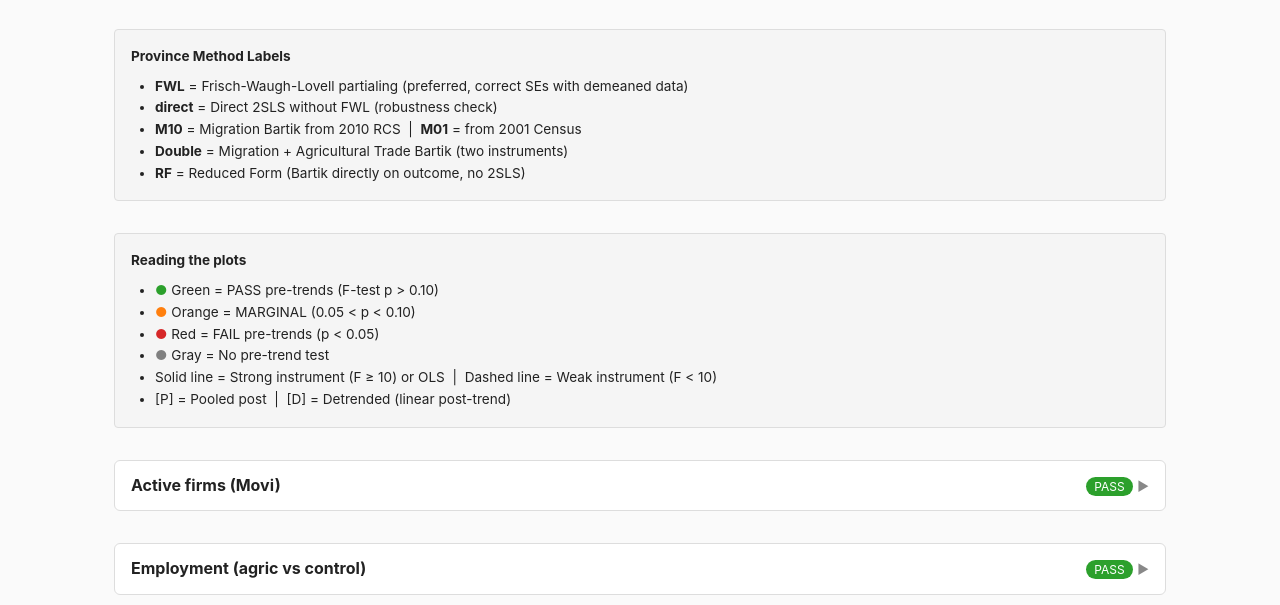
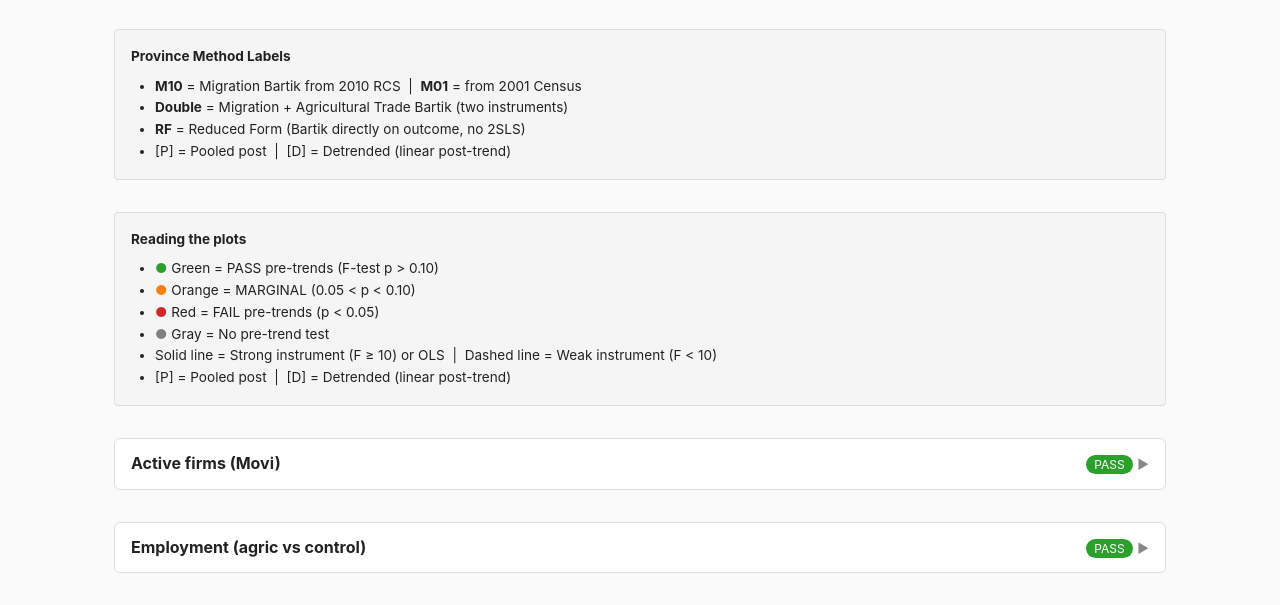
Before and after one commit to AlessandroCaggia30/caporalato-results, a plain HTML site: page province.html in a window 1280 px wide. Shown: the part 186-791 px from the top of the page. Drawn offline with Linux system fonts and the light colour scheme.

Commit message:
Remove IV-agric-trade and raw/direct methods from province
- Removed IV-agric-trade (same as commune)
- Removed all "raw" (direct 2SLS) variants - redundant with FWL versions
- Cleaner province method labels and info box

Co-Authored-By: Claude Opus 4.6 <noreply@anthropic.com>

```diff
--- a/province.html
+++ b/province.html
@@ -60,11 +60,10 @@ footer { margin-top: 3rem; padding-top: 1rem; border-top: 1px solid #eee; color:
 <div class="info-box">
     <h4>Province Method Labels</h4>
     <ul>
-      <li><strong>FWL</strong> = Frisch-Waugh-Lovell partialing (preferred, correct SEs with demeaned data)</li>
-      <li><strong>direct</strong> = Direct 2SLS without FWL (robustness check)</li>
       <li><strong>M10</strong> = Migration Bartik from 2010 RCS &nbsp;|&nbsp; <strong>M01</strong> = from 2001 Census</li>
       <li><strong>Double</strong> = Migration + Agricultural Trade Bartik (two instruments)</li>
       <li><strong>RF</strong> = Reduced Form (Bartik directly on outcome, no 2SLS)</li>
+      <li>[P] = Pooled post &nbsp;|&nbsp; [D] = Detrended (linear post-trend)</li>
     </ul>
   </div>
 <div class="info-box">
```
Also changed, not shown: assets/img/province/active_firms_movi.png, assets/img/province/employment_agric_vs_control.png, assets/img/province/firm_birth_rate.png, assets/img/province/firm_death_rate.png, assets/img/province/firm_net_rate.png, assets/img/province/foreign_pop_agric_nations.png, assets/img/province/gva_const_2015.png, assets/img/province/gva_per_worker.png, assets/img/province/inail_fatal_injuries.png, assets/img/province/inail_foreign_injuries.png, assets/img/province/inail_foreign_share.png, assets/img/province/inail_injuries.png, assets/img/province/permits_work.png, assets/img/province/registered_firms_movi.png, 1 more files.
